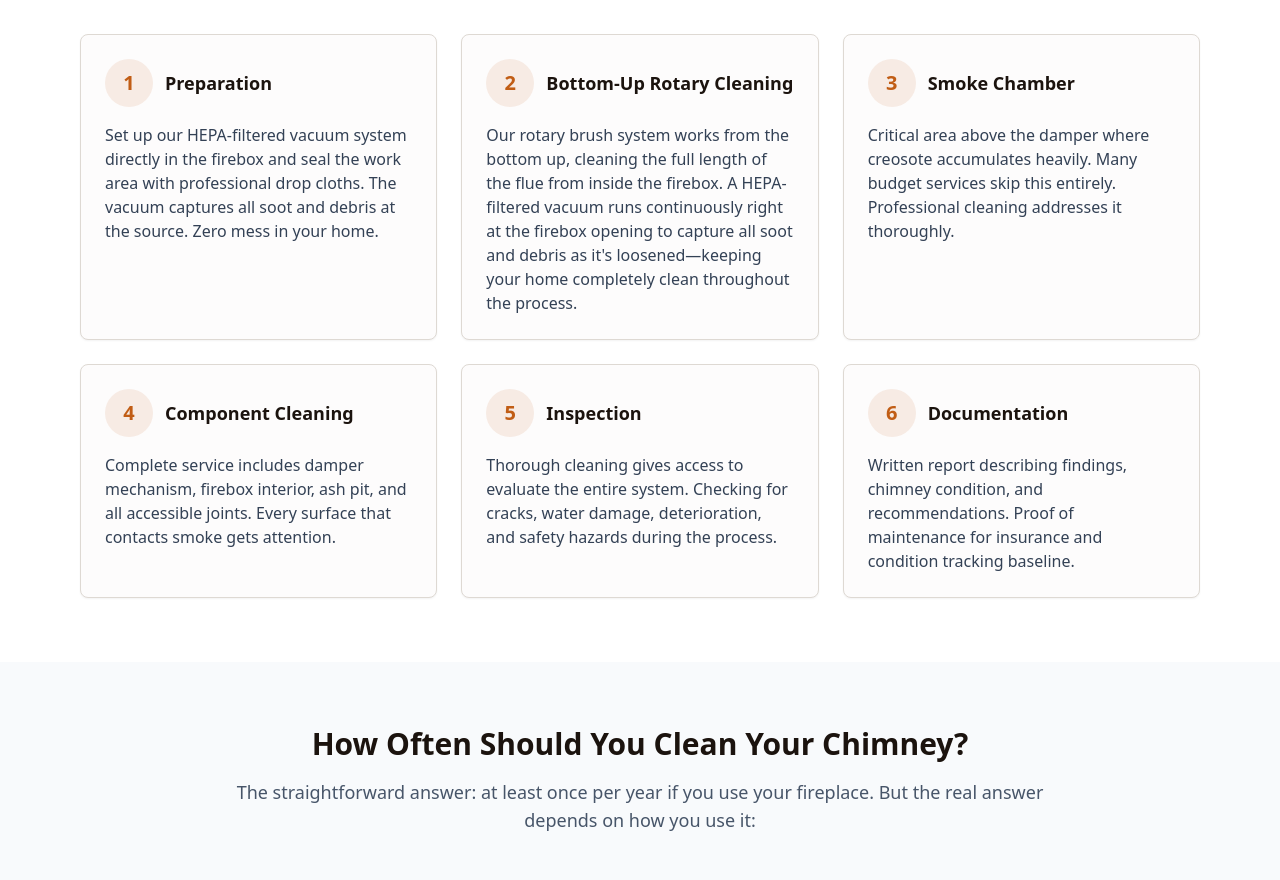
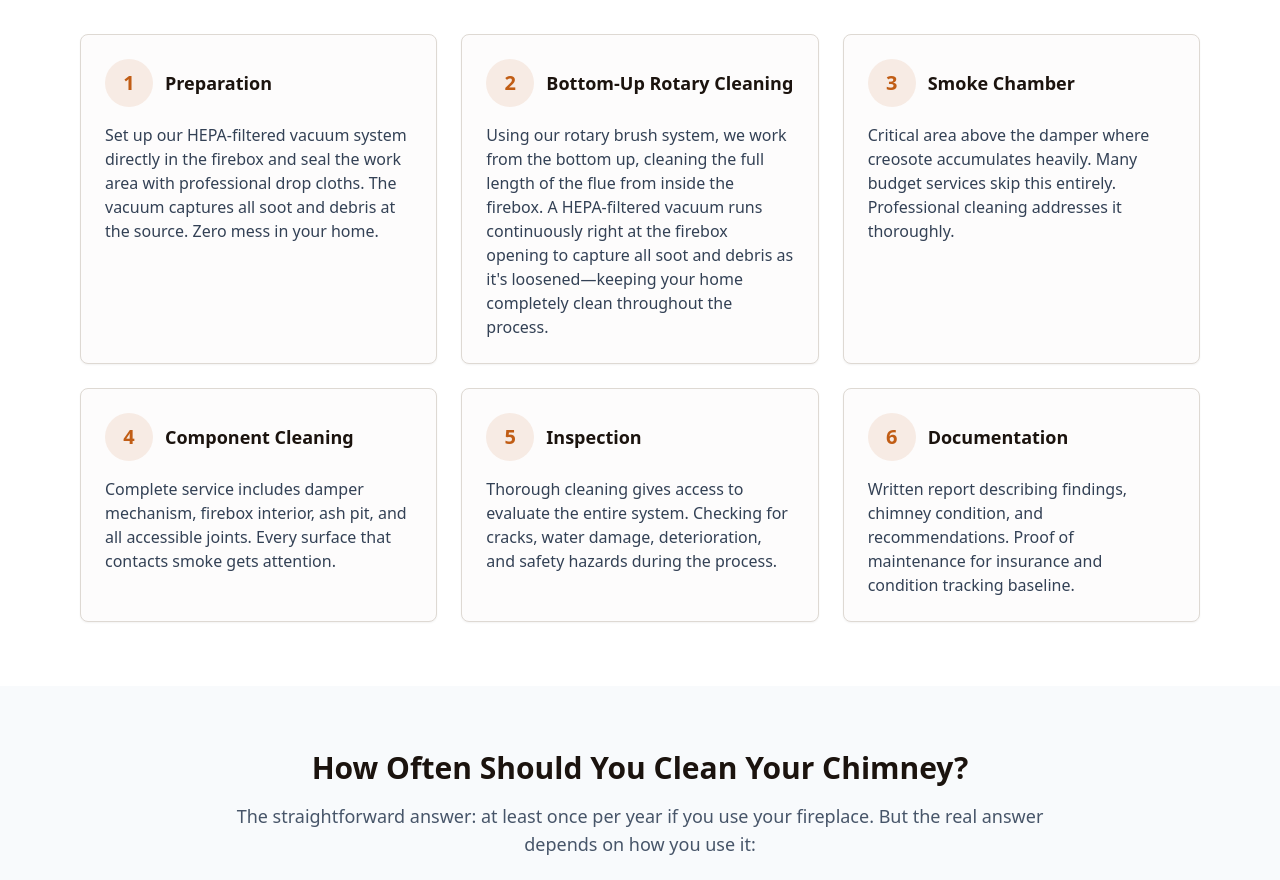
Before and after one commit to jaystonez/mad-hatter-chimney-sweep, a Next.js app: page /chimney-cleaning in a window 1280 px wide. Shown: the part 1680-2560 px from the top of the page. Built offline with nearby package versions, Linux system fonts and the light colour scheme; a web font is replaced by a local one.

Commit message:
Update description for Bottom-Up Rotary Cleaning

```diff
--- a/app/chimney-cleaning/page.tsx
+++ b/app/chimney-cleaning/page.tsx
@@ -125,7 +125,7 @@ export default function ChimneyCleaningPage() {
                   </div>
                   <h3 className="font-bold text-lg">Bottom-Up Rotary Cleaning</h3>
                 </div>
-                <p className="text-slate-700">Our rotary brush system works from the bottom up, cleaning the full length of the flue from inside the firebox. A HEPA-filtered vacuum runs continuously right at the firebox opening to capture all soot and debris as it's loosened—keeping your home completely clean throughout the process.</p>
+                <p className="text-slate-700">Using our rotary brush system, we work from the bottom up, cleaning the full length of the flue from inside the firebox. A HEPA-filtered vacuum runs continuously right at the firebox opening to capture all soot and debris as it's loosened—keeping your home completely clean throughout the process.</p>
               </CardContent>
             </Card>
 
```
